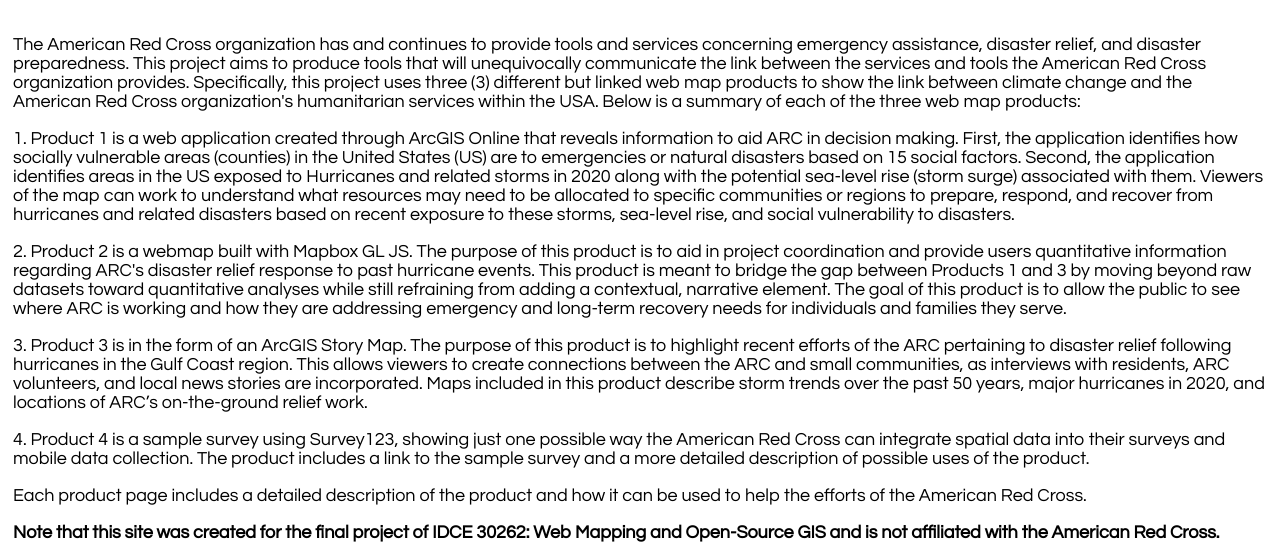
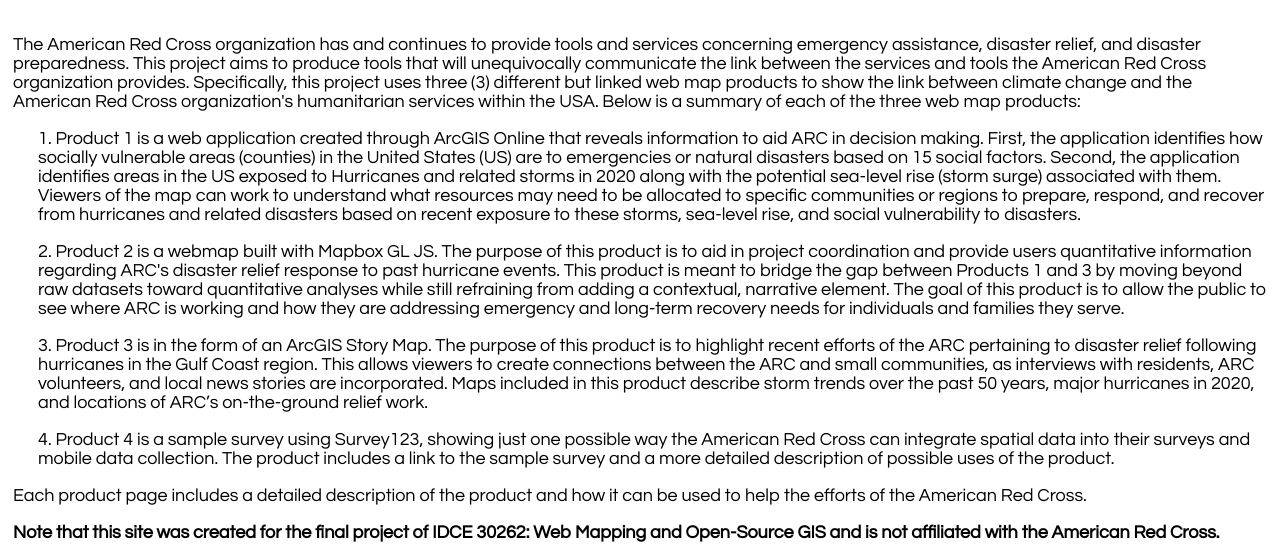
Before and after one commit to sophspilio/30262_redcross, a plain HTML site: page index.html in a window 1280 px wide. Shown: the part 192-749 px from the top of the page. Drawn offline with Linux system fonts and the light colour scheme.

Commit message:
add indents to product descriptions

```diff
--- a/index.html
+++ b/index.html
@@ -31,25 +31,32 @@
   <p>The American Red Cross organization has and continues to provide tools and services concerning emergency assistance, disaster relief, and disaster preparedness. This project aims to produce tools that will unequivocally communicate the link
     between the services and tools the American Red Cross organization provides. Specifically, this project uses three (3) different but linked web map products to show the link between climate change and the American Red Cross organization's
     humanitarian services within the USA. Below is a summary of each of the three web map products:</p>
-  <p>1. Product 1 is a web application created through ArcGIS Online that reveals information to aid ARC in decision making. First, the application identifies how socially vulnerable areas (counties) in the United States (US) are to emergencies or natural disasters based on 15 social factors. Second, the application identifies areas in the US exposed to Hurricanes and related storms in 2020 along with the potential sea-level rise (storm surge) associated with them. Viewers of the map can work to understand what resources may need to be allocated to specific communities or regions to prepare, respond, and recover from hurricanes and related disasters based on recent exposure to these storms, sea-level rise, and social vulnerability to disasters.</p>
-  <p>2. Product 2 is a webmap built with Mapbox GL JS. The purpose of this product is to aid in project coordination and provide users quantitative information regarding ARC's disaster relief response to past hurricane events. This product is meant
+  <p style="margin-left: 25px;">1. Product 1 is a web application created through ArcGIS Online that reveals information to aid ARC in decision making. First, the application identifies how socially vulnerable areas (counties) in the United States
+    (US) are to emergencies or natural disasters based on 15 social factors. Second, the application identifies areas in the US exposed to Hurricanes and related storms in 2020 along with the potential sea-level rise (storm surge) associated with
+    them. Viewers of the map can work to understand what resources may need to be allocated to specific communities or regions to prepare, respond, and recover from hurricanes and related disasters based on recent exposure to these storms, sea-level
+    rise, and social vulnerability to disasters.</p>
+  <p style="margin-left: 25px;">2. Product 2 is a webmap built with Mapbox GL JS. The purpose of this product is to aid in project coordination and provide users quantitative information regarding ARC's disaster relief response to past hurricane
+    events. This product is meant
     to bridge the gap between Products 1 and 3 by moving beyond raw datasets toward quantitative analyses while still refraining from adding a contextual, narrative element. The goal of this product is to allow the public to see where ARC is working
     and how they are addressing emergency and long-term recovery needs for individuals and families they serve.</p>
-  <p>3. Product 3 is in the form of an ArcGIS Story Map. The purpose of this product is to highlight recent efforts of the ARC pertaining to disaster relief following hurricanes in the Gulf Coast region. This allows viewers to create connections
+  <p style="margin-left: 25px;">3. Product 3 is in the form of an ArcGIS Story Map. The purpose of this product is to highlight recent efforts of the ARC pertaining to disaster relief following hurricanes in the Gulf Coast region. This allows viewers
+    to create connections
     between the ARC and small communities, as interviews with residents, ARC volunteers, and local news stories are incorporated. Maps included in this product describe storm trends over the past 50 years, major hurricanes in 2020, and locations of
     ARC’s
     on-the-ground relief work.</p>
-  <p>4. Product 4 is a sample survey using Survey123, showing just one possible way the American Red Cross can integrate spatial data into their surveys and mobile data collection. The product includes a link to the sample survey and a more detailed
+  <p style="margin-left: 25px;">4. Product 4 is a sample survey using Survey123, showing just one possible way the American Red Cross can integrate spatial data into their surveys and mobile data collection. The product includes a link to the sample
+    survey and a more detailed
     description of possible uses of the product.</p>
   <p>Each product page includes a detailed description of the product and how it can be used to help the efforts of the American Red Cross.</p>
+
   <p><b>
       Note that this site was created for the final project of IDCE 30262: Web Mapping and Open-Source GIS and is not affiliated with the American Red Cross.
     </b></p>
 
-    <!-- Add some images of volunteers -->
-    <div>
-      <img src="images/boxes_volunteers.jpeg" width="1000px">
-    </div>
+  <!-- Add some images of volunteers -->
+  <div>
+    <img src="images/boxes_volunteers.jpeg" width="1000px">
+  </div>
 
 </body>
 
```
